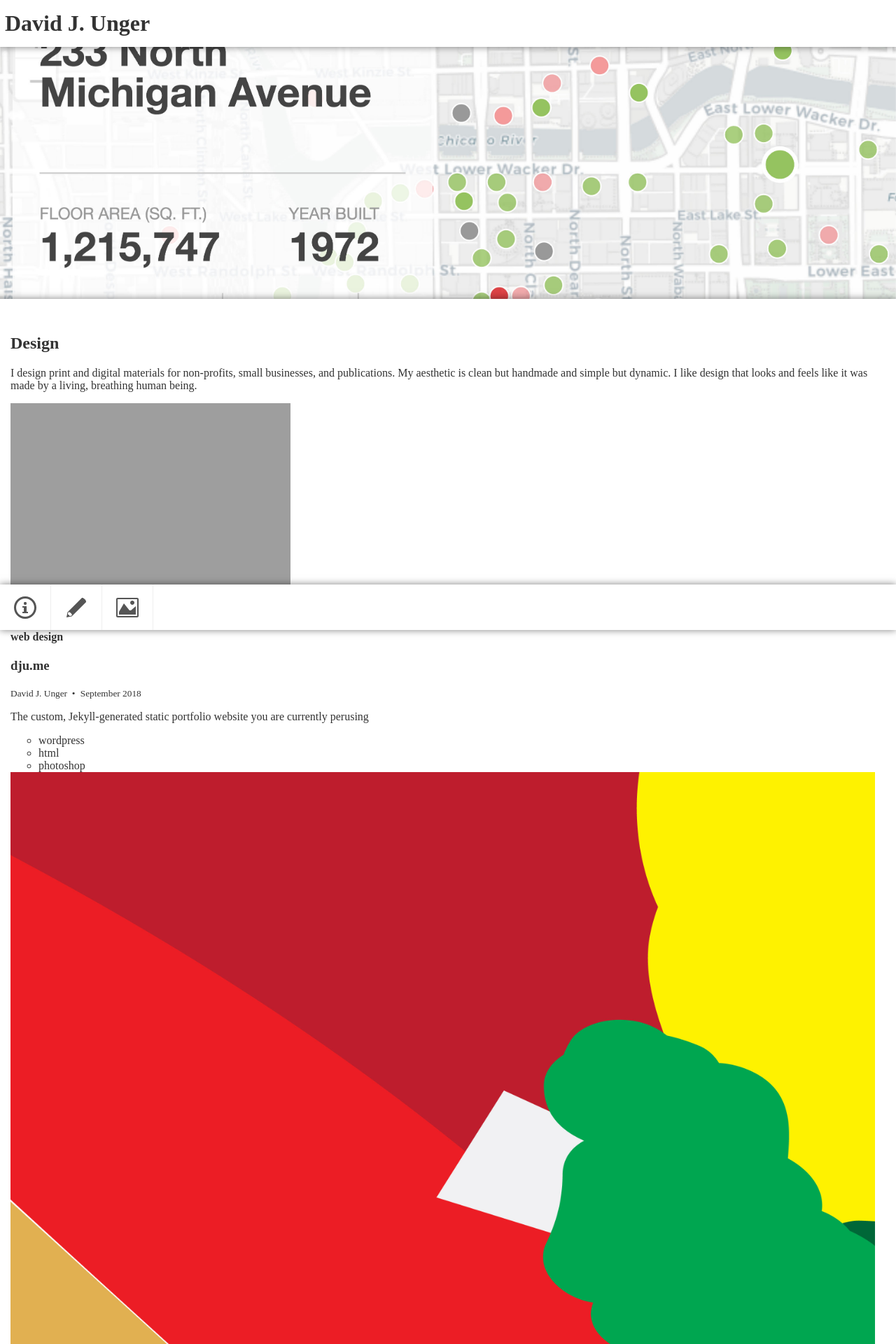
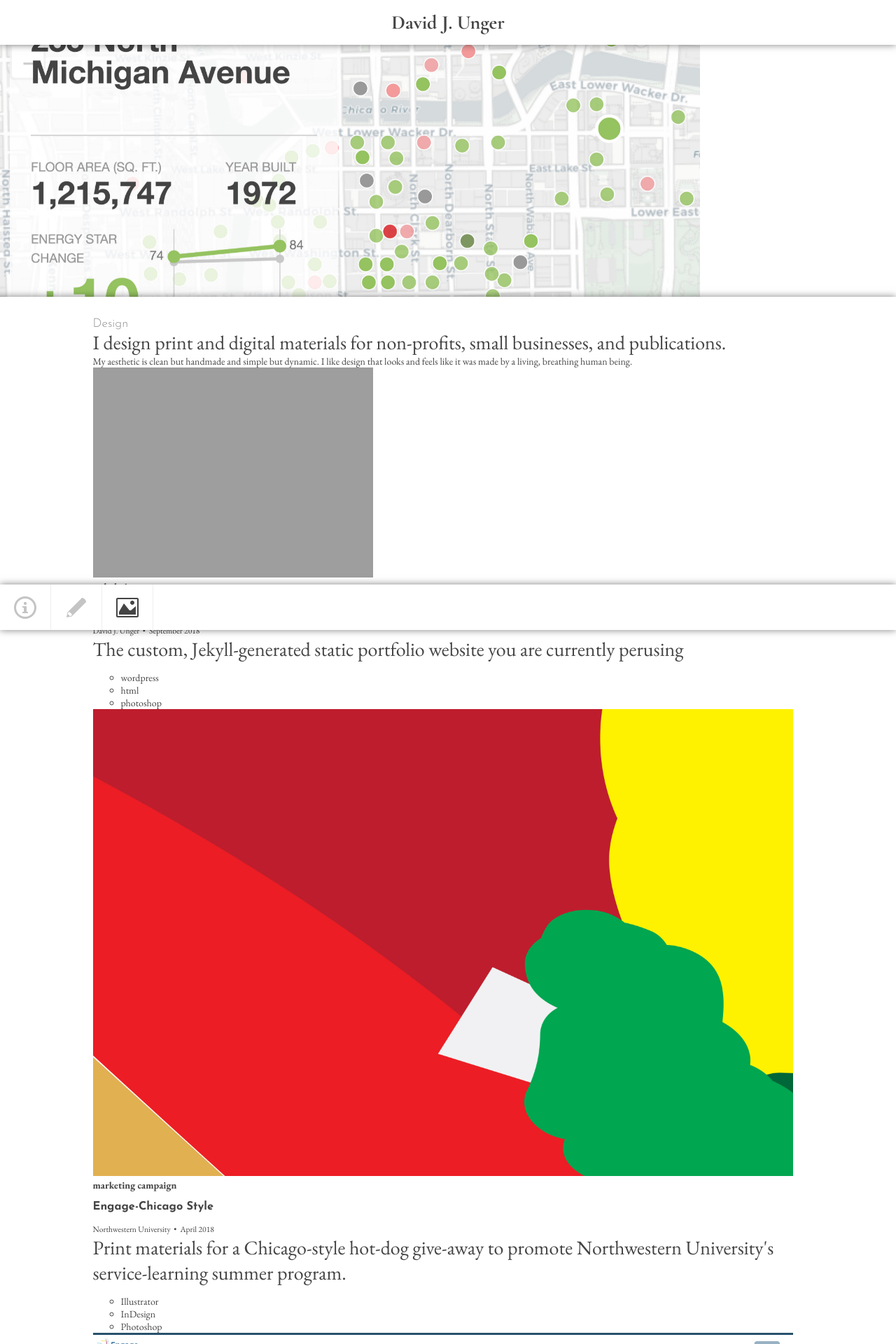
Before and after one commit to dungerdunger/dungerdunger.github.io, a Jekyll site: the page built from _pages/03_design.md, in a window 1280 px wide. Shown: the top 1920 px of the page at 70% size. Built offline with Jekyll 4.4.1, drawn with Linux system fonts in a browser that asks for light colours; some web fonts are replaced.

Commit message:
got typography more or less set up

```diff
--- a/_includes/head.html
+++ b/_includes/head.html
@@ -8,6 +8,7 @@
 	<link rel="stylesheet" href="{{ "/css/main.css" | prepend: site.baseurl }}">
 	<link rel="canonical" href="{{ page.url | replace:'index.html','' | prepend: site.baseurl | prepend: site.url }}">
 	<link href='https://fonts.googleapis.com/css?family=Open+Sans:400,300,700,800,600' rel='stylesheet' type='text/css'>
-	<link href='https://fonts.googleapis.com/css?family=Muli:400,300' rel='stylesheet' type='text/css'>
+	<link href="https://fonts.googleapis.com/css?family=Cormorant+Garamond:700|EB+Garamond:400,700|Josefin+Sans:100,200,300,400,500,700|Montserrat:100,200,300,400,500,700|Source+Code+Pro:700" rel="stylesheet">
+
 
 </head>
--- a/_layouts/page-writing.html
+++ b/_layouts/page-writing.html
@@ -8,7 +8,7 @@ layout: default
 <h2>{{ page.title }}</h2>
 	{{ content }}
 
-<ul>
+<ul class="items">
 {% assign items = site.writing | where: "featured", true | sort: 'pubdate'  %}
 {% for item in items reversed %}
 	<li class="item">
--- a/_pages/03_design.md
+++ b/_pages/03_design.md
@@ -5,4 +5,6 @@ permalink: /design/
 img: assets/img/benchmarking-detail-3304w.jpg
 ---
 
-I design print and digital materials for non-profits, small businesses, and publications. My aesthetic is clean but handmade and simple but dynamic. I like design that looks and feels like it was made by a living, breathing human being.
+I design print and digital materials for non-profits, small businesses, and publications.
+
+My aesthetic is clean but handmade and simple but dynamic. I like design that looks and feels like it was made by a living, breathing human being.
--- a/_sass/_base.scss
+++ b/_sass/_default.scss
@@ -1,5 +1,4 @@
 $black: #555;
-
 $serif: Serif;
 $sans: sans-serif;
 
@@ -13,21 +12,41 @@ $shadow1: 0px 0px 10px rgba(0, 0, 0, .5);
 	box-sizing: border-box;
 }
 
+
+h1, h2, h3, header {
+	a {
+		text-decoration:none;
+		color:inherit;
+	}
+}
+
+// reset margins around text
+
+h1, h2, h3, h4, p {
+	margin-top:0;
+	margin-bottom:1rem;
+
+}
+
+
+p {
+	font-size: 1rem;
+	a {
+		color:inherit;
+	}
+}
+
+
+
 html {
 	margin:0;
 	font-family:$serif;
 	color:$black;
-	body {
-		margin:0;
-		header {
-			a {
-				text-decoration:none;
-				color:inherit;
-			}
-		}
-		main {
-		}
-	}
+	font-size:14px;
+}
+
+body {
+	margin:0;
 }
 
 img {
--- a/_sass/_style.scss
+++ b/_sass/_style.scss
@@ -1,5 +1,11 @@
 $nav_height: 65px;
+$brand: 'Cormorant Garamond', $serif;
+$serif: 'EB Garamond', $serif;
+$sans-serif: 'Josefin Sans', sans-serif;
 
+$color1:#444;
+$color1-light:lighten($color1, 30%);
+$color1-lightest:lighten($color1, 50%);
 
 .full {
 	margin-left:-15px;
@@ -13,9 +19,13 @@ ul.items {
 
 }
 
-
 body {
-	color:#333;
+	color:$color1;
+	font-family:$serif;
+	font-weight:400;
+	h1, h2, h3 {
+		font-family:$sans-serif;
+	}
 	header {
 		#branding {
 			box-shadow:$shadow1;
@@ -28,6 +38,9 @@ body {
 			//height:60px;
 			h1 {
 				margin:0;
+				font-family:$brand;
+				font-weight:700;
+				text-align:center;
 			}
 		}
 		nav {
@@ -45,11 +58,14 @@ body {
 				background:#fff;
 				padding:20px;
 				border-right:solid 1px #eee;
-				fill:$black;
+				fill:$color1-lightest;
 				display:flex;
 				align-items:center;
 				p.nav-page-title {
 					display:none;
+				}
+				&.active {
+					fill:$color1;
 				}
 			}
 		}
@@ -68,6 +84,12 @@ body {
 		margin:0 15px;
 		padding-bottom:$nav_height;
 	}
+	main > * {
+		max-width: 1000px;
+		@media (min-width: 800px) {
+			margin: 0 auto;
+		}
+	}
 }
 
 
@@ -80,5 +102,13 @@ body#writing, body#design {
 		width:calc(100% + 15px);
 		margin-top:40vh;
 		box-shadow: $shadow1;
+		h2 {
+			font-size:1.25rem;
+			font-weight:300;
+			color:$color1-light;
+		}
+		p:first-of-type {
+			font-size:2rem;
+		}
 	}
 }
--- a/css/main.scss
+++ b/css/main.scss
@@ -2,5 +2,5 @@
 # Front matter to ensure jekyll reads file
 ---
 @import
-	"base",
+	"default",
 	"style"
```
